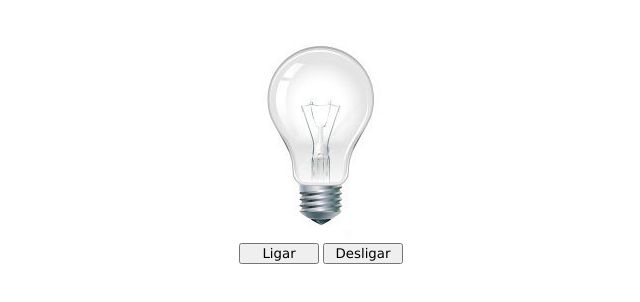
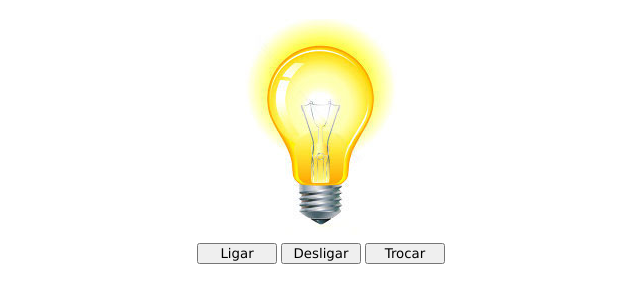
Before and after one commit to frqnk/lampada-js, a plain HTML site: page index.html in a window 1280 px wide. Both pictures are taken after a click on the button "Ligar". Shown: the part 70-372 px from the top of the page, without its empty margins (319-959 px from the left). Drawn offline with Linux system fonts and the light colour scheme.

Commit message:
aula de ontem

```diff
--- a/_js/lampada.js
+++ b/_js/lampada.js
@@ -0,0 +1,39 @@
+const lampada = document.getElementById('lampada')
+const bt_liga = document.getElementById('bt_liga')
+const bt_desliga = document.getElementById('bt_desliga')
+const bt_troca = document.getElementById('bt_troca')
+
+function esta_quebrada() {
+    return lampada.src.indexOf('quebrada') > -1
+//  return (lampada.src == '_img/quebrada.jpg')
+}
+
+function lampada_liga() {
+    if(!esta_quebrada()) {
+        lampada.src = '_img/ligada.jpg'
+    }
+}
+
+function lampada_desliga() {
+    if(!esta_quebrada()) {
+        lampada.src = '_img/desligada.jpg'
+    }
+}
+
+function lampada_quebra() {
+    lampada.src = '_img/quebrada.jpg'
+}
+
+function lampada_troca() {
+    if(esta_quebrada()) {
+        lampada.src = '_img/desligada.jpg'
+    }
+}
+
+bt_liga.addEventListener('click', lampada_liga)
+bt_desliga.addEventListener('click', lampada_desliga)
+bt_troca.addEventListener('click', lampada_troca)
+
+lampada.addEventListener('mouseover', lampada_liga)
+lampada.addEventListener('mouseleave', lampada_desliga)
+lampada.addEventListener('dblclick', lampada_quebra)
--- a/index.html
+++ b/index.html
@@ -4,20 +4,33 @@
         <meta charset="UTF-8">
         <meta name="viewport" content="width=device-width, initial-scale=1.0">
         <link rel="stylesheet" href="_css/style.css">
-    <title>Lâmpada</title>
+        <title>
+            Lâmpada
+        </title>
     </head>
     <body>
         <header>
-        <h1>Lâmpada</h1>
+            <h1>
+                Lâmpada
+            </h1>
         </header>
         <section>
             <div>
-            <img src="_img/desligada.jpg">
+                <img src="_img/desligada.jpg" id="lampada">
             </div>
             <div>
-            <button>Ligar</button>
-            <button>Desligar</button>
+                <button id="bt_liga">
+                    Ligar
+                </button>
+                <button id="bt_desliga">
+                    Desligar
+                </button>
+                <button id="bt_troca">
+                    Trocar
+                </button>
             </div>
         </section>
+        <script src="_js/lampada.js">
+        </script>
     </body>
 </html>
```
Lines whose indentation alone changed are shown as unchanged.
